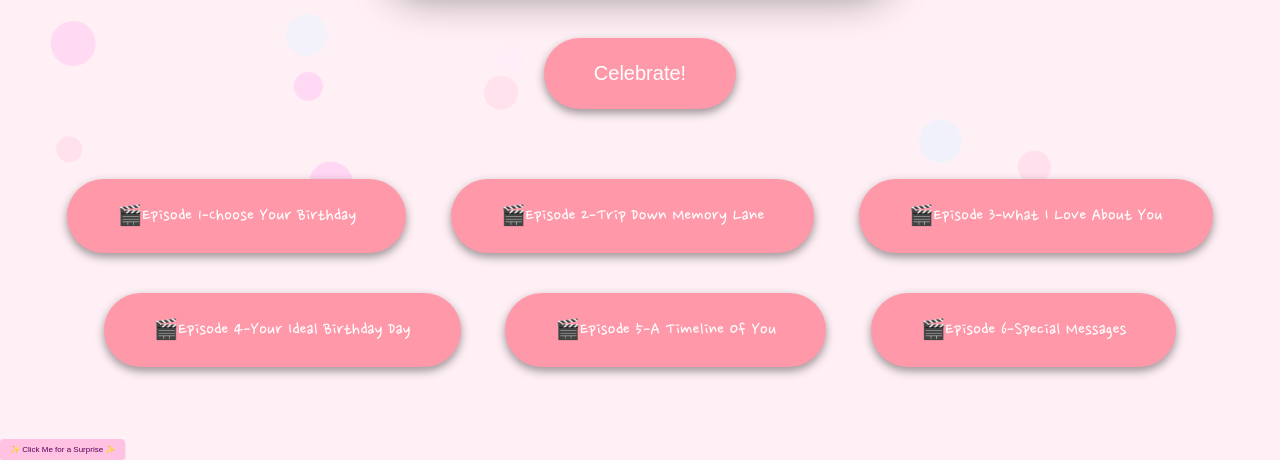
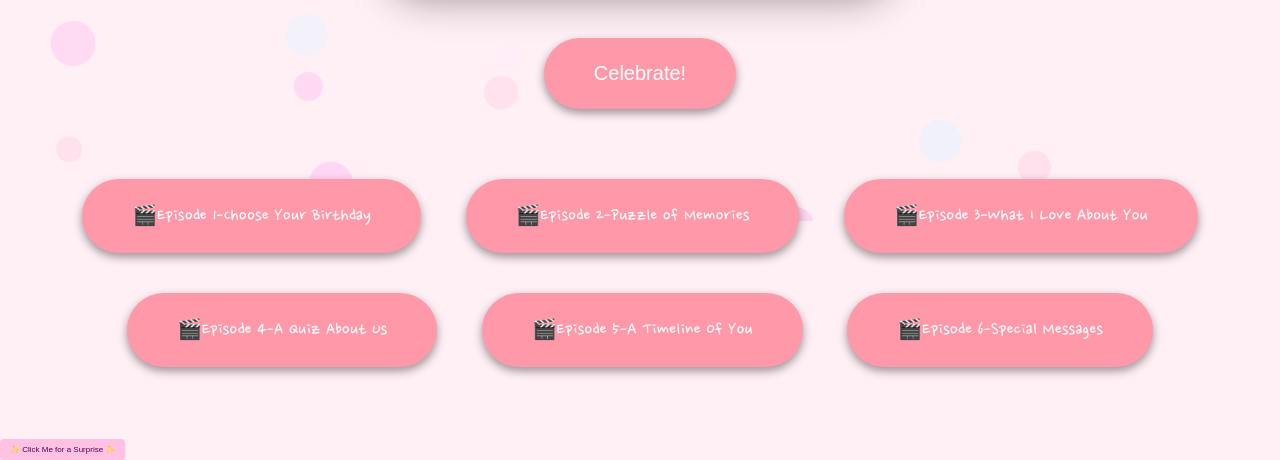
Before and after one commit to UzairTheOne/hrums-birthday, a plain HTML site: page index.html in a window 1280 px wide. Shown: the part 579-1039 px from the top of the page. Drawn offline with nearby package versions, Linux system fonts and the light colour scheme.

Commit message:
Update index.html

```diff
--- a/index.html
+++ b/index.html
@@ -182,9 +182,9 @@
 
     <div style="margin-top: 30px;">
       <a href="ep1.html" class="btn">🎬Episode 1-Choose Your Birthday</a>
-      <a href="ep2.html" class="btn">🎬Episode 2-Trip Down Memory Lane</a>
+      <a href="ep2.html" class="btn">🎬Episode 2-Puzzle of Memories</a>
       <a href="ep3.html" class="btn">🎬Episode 3-What I Love About You</a>
-      <a href="ep4.html" class="btn">🎬Episode 4-Your Ideal Birthday Day</a>
+      <a href="ep4.html" class="btn">🎬Episode 4-A Quiz About Us</a>
       <a href="ep5.html" class="btn">🎬Episode 5-A Timeline Of You</a>
       <a href="ep6.html" class="btn">🎬Episode 6-Special Messages</a>
     </div>
```
